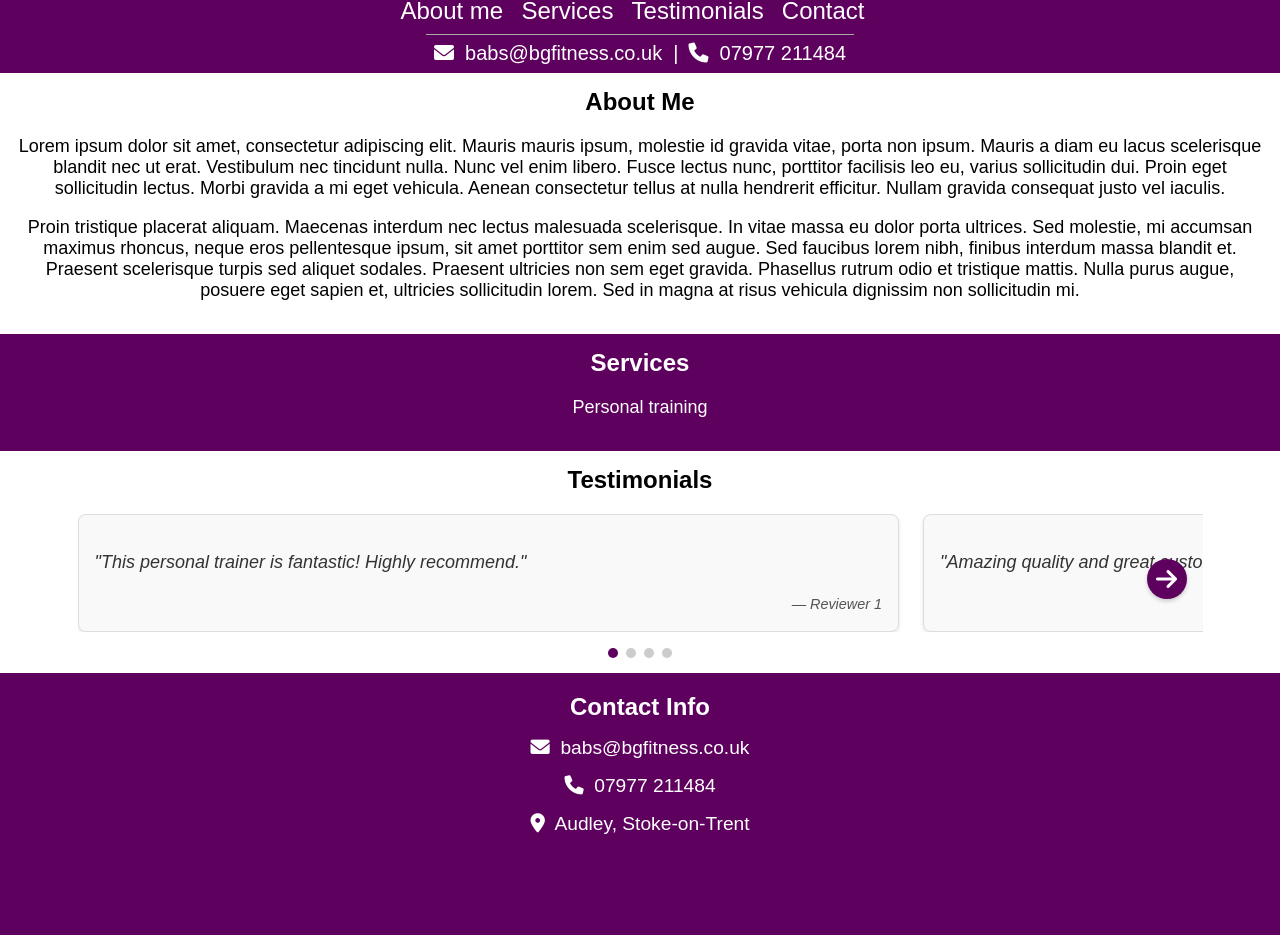
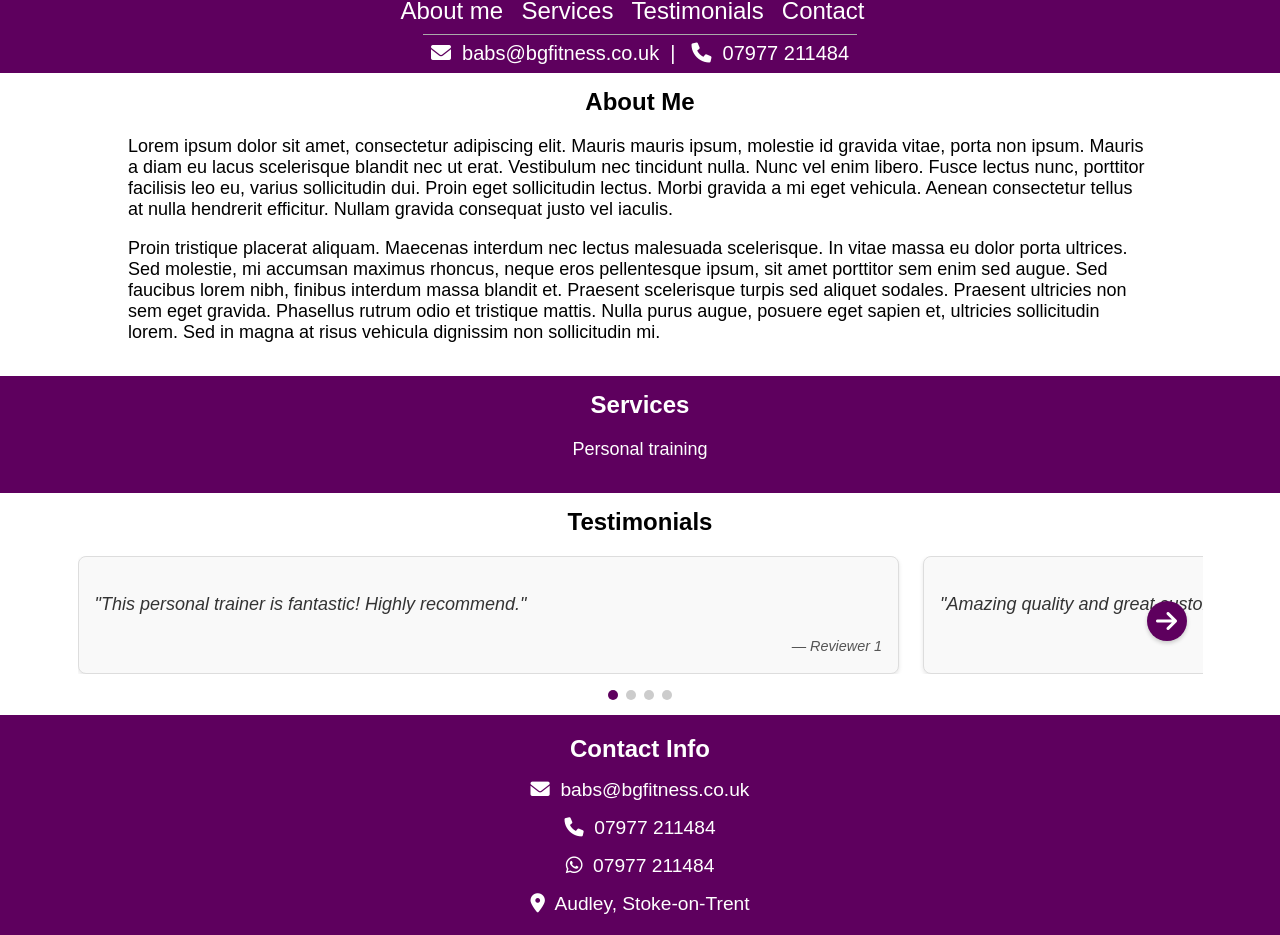
Before and after one commit to Ryan-53/bgfitness, a React (Create React App) app: page / in a window 1280 px wide. Shown: the part 195-1130 px from the top of the page. Before the commit the page ends 1050 px from the top, so only its background shows below. Built offline with nearby package versions, Linux system fonts and the light colour scheme.

Commit message:
Added links to contact info

```diff
--- a/src/App.css
+++ b/src/App.css
@@ -115,6 +115,15 @@ header nav a {
   text-overflow: ellipsis; /* Add ellipsis for truncated text */
 }
 
+.paragraph {
+  max-width: 1024px;
+  margin: auto;
+}
+
+.paragraph p {
+  text-align: left;
+}
+
 section {
   padding: 15px;
 }
@@ -125,6 +134,7 @@ section h1 {
 
 #about {
   background-color: white;
+  margin: auto;
 }
 
 #services {
@@ -181,6 +191,11 @@ p {
 
 .site-footer p {
   margin: 0.5rem 0;
+  color: white;
+}
+
+.site-footer a {
+  text-decoration: none;
 }
 
 .site-footer h1 {
--- a/src/App.js
+++ b/src/App.js
@@ -26,16 +26,23 @@ function App() {
       <div className="container">
         <div id="content-wrap">
           <div className="quick-contact">
-            {/* TODO: Links */}
+            <a href="mailto:babs@bgfitness.co.uk">
               <p>
                 <i class="fa-solid fa-envelope"></i>
-              &nbsp; babs@bgfitness.co.uk &nbsp;|&ensp;
+                &nbsp; babs@bgfitness.co.uk &nbsp;|
+              </p>
+            </a>
+
+            <a href="tel:+447977211484">
+              <p>
                 <i class="fa-solid fa-phone"></i>
                 &nbsp; 07977 211484
               </p>
+            </a>
           </div>
           {/* TODO: Add in picture to top-right of section*/}
           <section id="about">
+            <div class="paragraph">
             <h1>About Me</h1>
             <div className="modal-body row">
               <div className="col-md-6">
@@ -47,6 +54,7 @@ function App() {
             <p>
               Proin tristique placerat aliquam. Maecenas interdum nec lectus malesuada scelerisque. In vitae massa eu dolor porta ultrices. Sed molestie, mi accumsan maximus rhoncus, neque eros pellentesque ipsum, sit amet porttitor sem enim sed augue. Sed faucibus lorem nibh, finibus interdum massa blandit et. Praesent scelerisque turpis sed aliquet sodales. Praesent ultricies non sem eget gravida. Phasellus rutrum odio et tristique mattis. Nulla purus augue, posuere eget sapien et, ultricies sollicitudin lorem. Sed in magna at risus vehicula dignissim non sollicitudin mi.
             </p>
+            </div>
           </section>
           <section id="services">
             <h1>Services</h1>
@@ -61,19 +69,34 @@ function App() {
         <footer className="site-footer" id="contact">
           <h1>Contact Info</h1>
           {/* TODO: Link to email */}
+          <a href="mailto:babs@bgfitness.co.uk">
             <p>
               <i class="fa-solid fa-envelope"></i>
               &nbsp; babs@bgfitness.co.uk
             </p>
+          </a>
+
           {/* TODO: Link to call */}
+          <a href="tel:+447977211484">
             <p>
               <i class="fa-solid fa-phone"></i>
               &nbsp; 07977 211484
             </p>
+          </a>
+
+          <a href="https://wa.me/447977211484?text=Hi,%20this%20is%20a%20test%20message">
+            <p>
+              <i class="fa-brands fa-whatsapp"></i>
+              &nbsp; 07977 211484
+            </p>
+          </a>
+
+          <a href="https://www.google.com/maps/place/Audley,+Stoke-on-Trent/@53.0513635,-2.3303374,3666m/data=!3m2!1e3!4b1!4m6!3m5!1s0x487a5dc724ae25bf:0x464ffb78e0dbb010!8m2!3d53.054895!4d-2.306407!16zL20vMDkzNmJr?entry=ttu&g_ep=EgoyMDI0MTIxMS4wIKXMDSoASAFQAw%3D%3D">
             <p>
               <i class="fa-solid fa-location-dot"></i>
               &nbsp; Audley, Stoke-on-Trent
             </p>
+          </a>
         </footer>
       </div>
 
```
Lines whose indentation alone changed are shown as unchanged.
